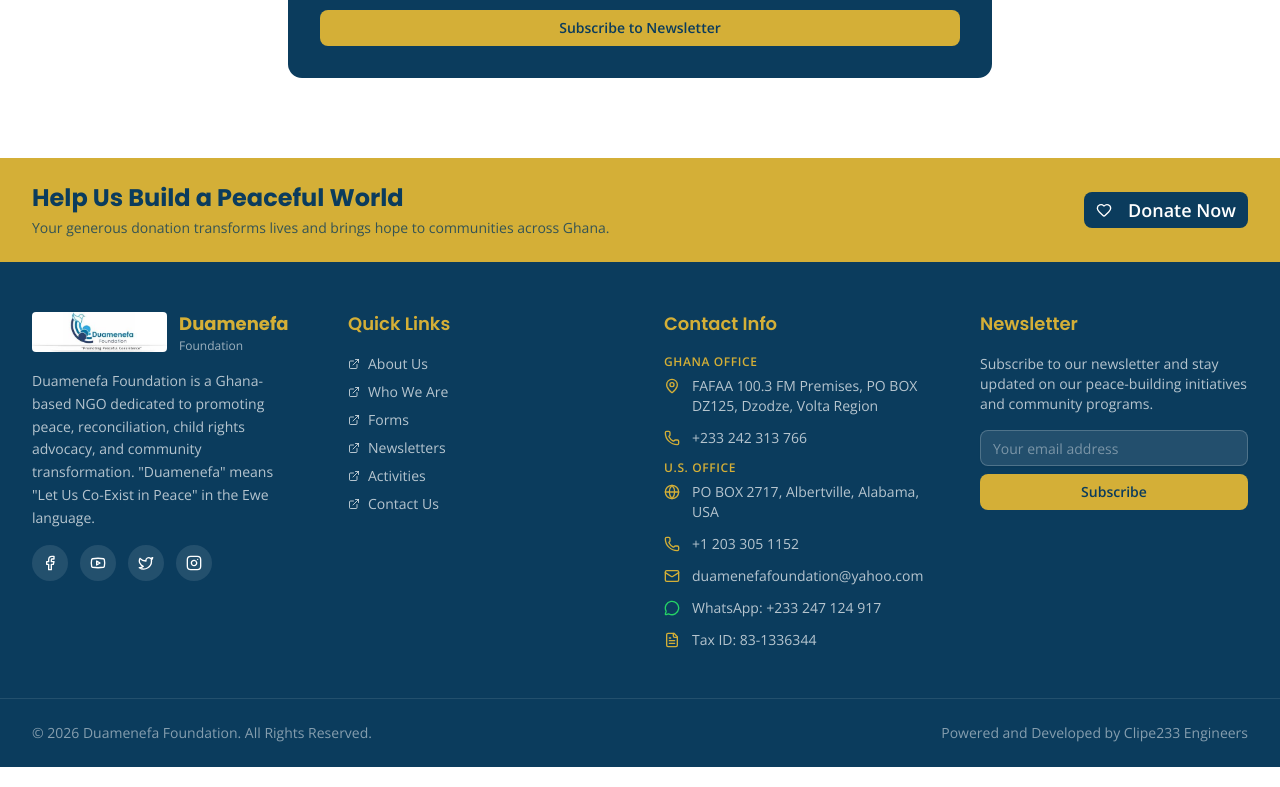
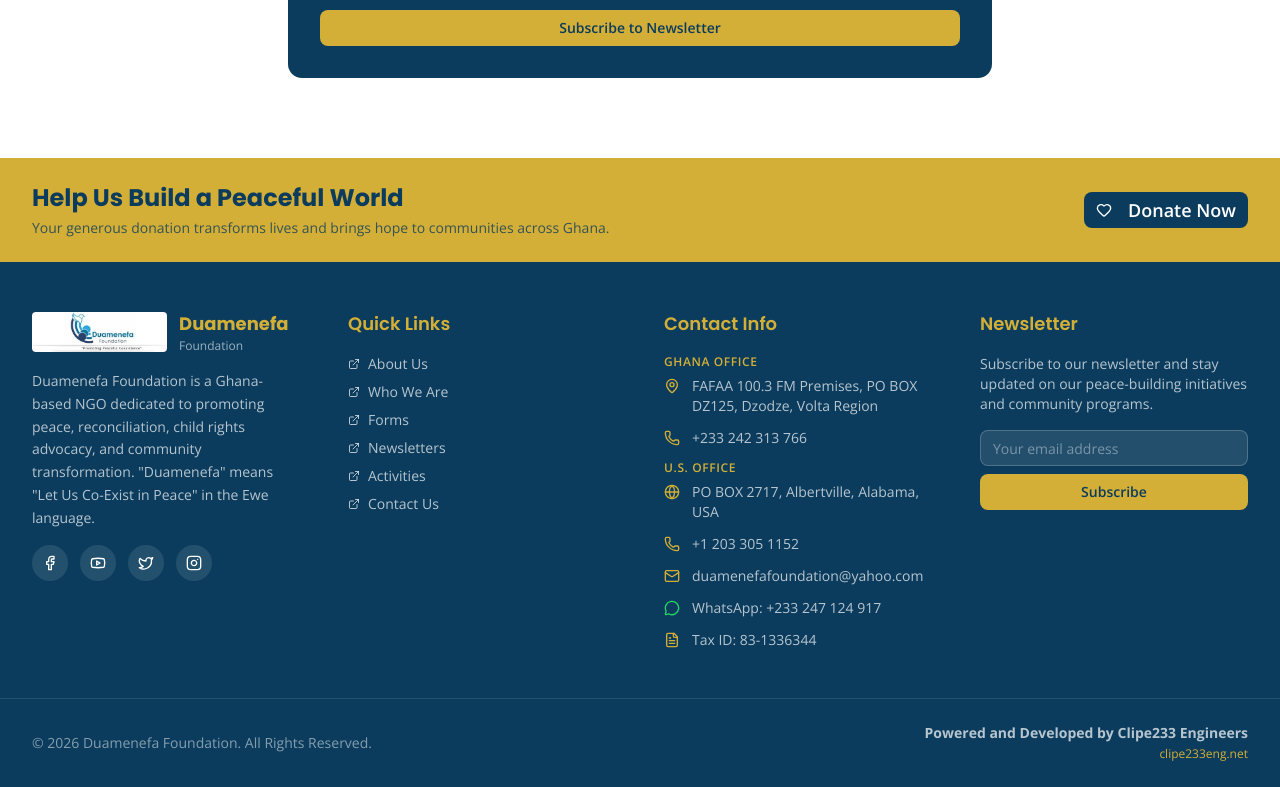
Before and after one commit to lilromeo2290/Duamenefa_Foundation-, a Next.js app: page / in a window 1280 px wide. Shown: the part 7742-8529 px from the top of the page. Built offline with nearby package versions, Linux system fonts and the light colour scheme; no server answers.

Commit message:
bd1c1cc8-f34a-48cc-85ec-9a6131f85de3

```diff
--- a/src/components/Footer.tsx
+++ b/src/components/Footer.tsx
@@ -213,7 +213,17 @@
       <div className="max-w-7xl mx-auto px-4 sm:px-6 lg:px-8 py-6">
         <div className="flex flex-col md:flex-row items-center justify-between gap-4 text-sm text-white/50">
           <p>&copy; 2026 Duamenefa Foundation. All Rights Reserved.</p>
-          <p>Powered and Developed by Clipe233 Engineers</p>
+          <div className="text-center md:text-right">
+            <p className="font-bold text-white/70">Powered and Developed by Clipe233 Engineers</p>
+            <a
+              href="https://clipe233eng.net/"
+              target="_blank"
+              rel="noopener noreferrer"
+              className="text-[#D4AF37] hover:text-[#D4AF37]/80 text-xs transition-colors"
+            >
+              clipe233eng.net
+            </a>
+          </div>
         </div>
       </div>
     </footer>
```
